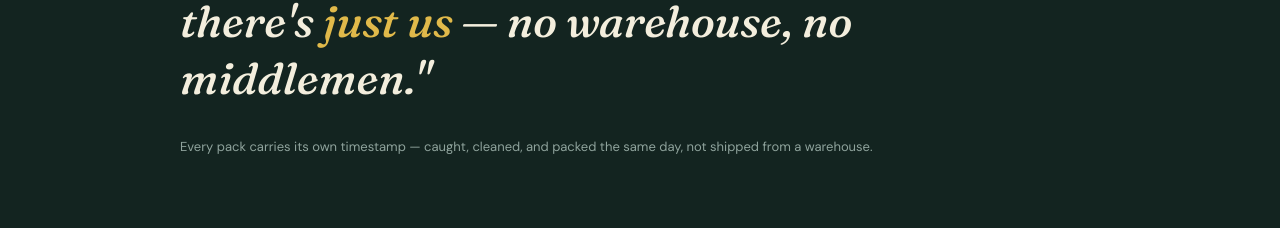
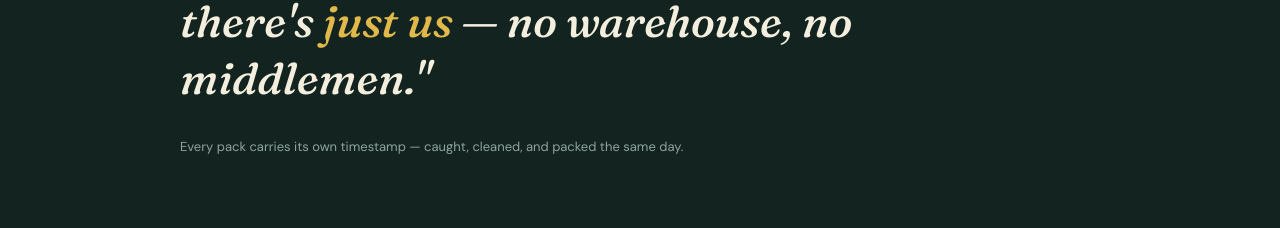
Before and after one commit to vamsi-trading/dhanushya-seafoods, a React (Vite) app: page / in a window 1280 px wide. Shown: the part 1984-2212 px from the top of the page. Built offline with nearby package versions, Linux system fonts and the light colour scheme.

Commit message:
Update App.jsx

```diff
--- a/src/App.jsx
+++ b/src/App.jsx
@@ -190,7 +190,7 @@ export default function DhanushyaSeafoods() {
         </div>
       </section>
 
-     {/* QUOTE */}
+      {/* QUOTE */}
       <section id="story" style={{ padding:"110px 6%",background:"#132420" }}>
         <div style={{ maxWidth:920,margin:"0 auto" }}>
           <div style={{ maxWidth:820 }}>
@@ -199,7 +199,7 @@ export default function DhanushyaSeafoods() {
               "Between the boat and your kitchen, there's <em style={{ color:"#E0B94A" }}>just us</em> — no warehouse, no middlemen."
             </div>
             <div className="sans" style={{ fontSize:13,color:"#8FA39C" }}>
-              Every pack carries its own timestamp — caught, cleaned, and packed the same day, not shipped from a warehouse.
+              Every pack carries its own timestamp — caught, cleaned, and packed the same day.
             </div>
           </div>
         </div>
```
